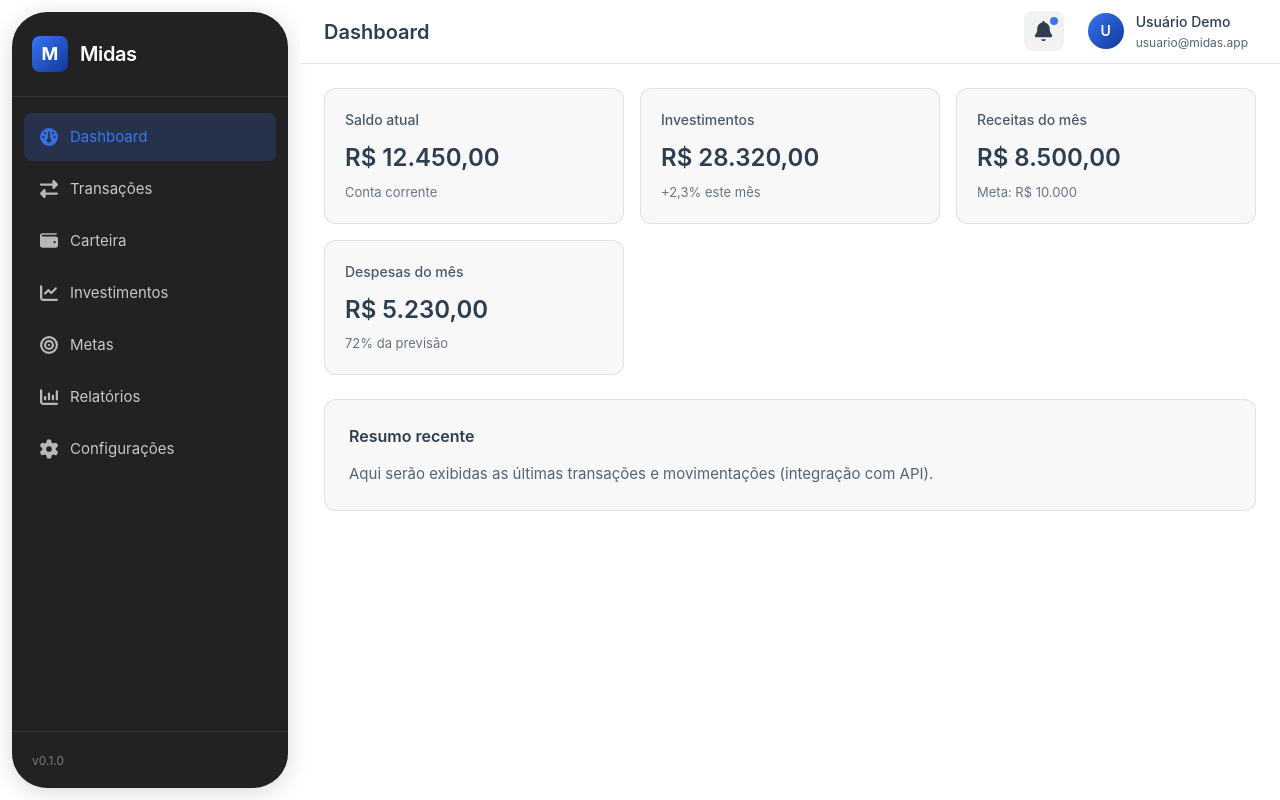
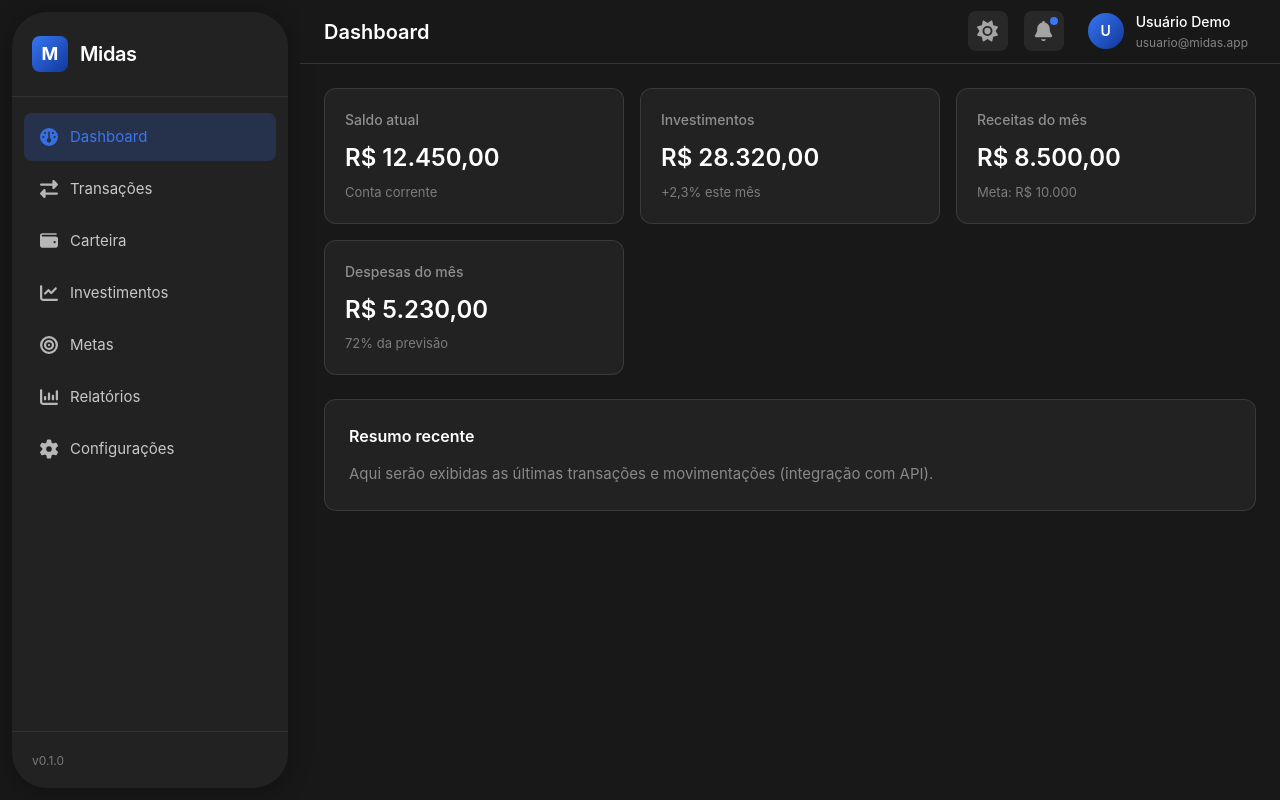
Before and after one commit to Enzo-Radel/midas-web, a Vue app: page / in a window 1280 px wide. Built offline with nearby package versions, Linux system fonts and the light colour scheme; the HTML template or start-up script is replaced by a standard one.

Commit message:
cria um lightmode para o projeto

```diff
--- a/src/assets/base.css
+++ b/src/assets/base.css
@@ -21,8 +21,9 @@
   --vt-c-text-dark-2: rgba(235, 235, 235, 0.64);
 }
 
-/* semantic color variables for this project */
-:root {
+/* Light mode (padrão quando o usuário escolhe light) */
+:root,
+[data-theme="light"] {
   --color-background: var(--vt-c-white);
   --color-background-soft: var(--vt-c-white-soft);
   --color-background-mute: var(--vt-c-white-mute);
@@ -36,8 +37,8 @@
   --section-gap: 160px;
 }
 
-@media (prefers-color-scheme: dark) {
-  :root {
+/* Dark mode (quando o usuário escolhe dark) */
+[data-theme="dark"] {
   --color-background: var(--vt-c-black);
   --color-background-soft: var(--vt-c-black-soft);
   --color-background-mute: var(--vt-c-black-mute);
@@ -47,7 +48,6 @@
 
   --color-heading: var(--vt-c-text-dark-1);
   --color-text: var(--vt-c-text-dark-2);
-  }
 }
 
 *,
@@ -63,8 +63,8 @@ body {
   color: var(--color-text);
   background: var(--color-background);
   transition:
-    color 0.5s,
-    background-color 0.5s;
+    color 0.3s,
+    background-color 0.3s;
   line-height: 1.6;
   font-family:
     Inter,
--- a/src/assets/main.css
+++ b/src/assets/main.css
@@ -3,8 +3,6 @@
 :root {
     --sidebar-width: 300px;
     --header-height: 64px;
-    --sidebar-bg: var(--vt-c-black-soft);
-    --sidebar-text: var(--vt-c-white);
     /* Espaço entre a primeira camada e o painel flutuante */
     --sidebar-gap: 12px;
     /* Bordas arredondadas do painel */
@@ -13,6 +11,41 @@
     --color-accent: #3876F2;
     --color-accent-dark: #103799;
     --color-accent-light: #5B9BF5;
+}
+
+/* Light mode: sidebar com mais contraste e sombra marcante */
+:root,
+[data-theme="light"] {
+    --sidebar-bg: #f6f8fb;
+    --sidebar-text: #1a1a1a;
+    --sidebar-border: rgba(0, 0, 0, 0.1);
+    --sidebar-link-color: rgba(0, 0, 0, 0.75);
+    --sidebar-link-hover-bg: rgba(0, 0, 0, 0.08);
+    --sidebar-version-color: rgba(0, 0, 0, 0.5);
+    --sidebar-panel-shadow: 0 4px 16px rgba(0, 0, 0, 0.12), 0 0 0 1px rgba(0, 0, 0, 0.08);
+    /* Área Midas: fundo em degradê azul, texto e ícone invertidos */
+    --sidebar-brand-bg: linear-gradient(120deg, var(--color-accent-dark) 0%, var(--color-accent) 20%, var(--color-accent-dark) 100%);
+    --sidebar-brand-text: #fff;
+    --sidebar-brand-border: rgba(255, 255, 255, 0.2);
+    --brand-icon-bg: #fff;
+    --brand-icon-color: var(--color-accent);
+}
+
+/* Dark mode: sidebar escura */
+[data-theme="dark"] {
+    --sidebar-bg: var(--vt-c-black-soft);
+    --sidebar-text: var(--vt-c-white);
+    --sidebar-border: rgba(255, 255, 255, 0.08);
+    --sidebar-link-color: rgba(255, 255, 255, 0.75);
+    --sidebar-link-hover-bg: rgba(255, 255, 255, 0.08);
+    --sidebar-version-color: rgba(255, 255, 255, 0.4);
+    --sidebar-panel-shadow: 0 4px 24px rgba(0, 0, 0, 0.3);
+    /* Área Midas: igual ao resto da sidebar, ícone azul com M branco */
+    --sidebar-brand-bg: transparent;
+    --sidebar-brand-text: var(--vt-c-white);
+    --sidebar-brand-border: rgba(255, 255, 255, 0.08);
+    --brand-icon-bg: linear-gradient(135deg, var(--color-accent) 0%, var(--color-accent-dark) 100%);
+    --brand-icon-color: #fff;
 }
 
 #app {
--- a/src/layouts/AppLayout.vue
+++ b/src/layouts/AppLayout.vue
@@ -1,7 +1,9 @@
 <script setup lang="ts">
 import { RouterLink, RouterView, useRoute } from 'vue-router'
+import { useThemeStore } from '../stores/theme'
 
 const route = useRoute()
+const themeStore = useThemeStore()
 
 // Mock: opções do menu lateral (será substituído por dados da API)
 const sidebarItems = [
@@ -52,6 +54,15 @@ const hasUnreadNotifications = true
           <h1 class="header-title">{{ route.meta?.title ?? 'Dashboard' }}</h1>
         </div>
         <div class="header-right">
+          <button
+            type="button"
+            class="header-btn"
+            :title="themeStore.isDark ? 'Usar tema claro' : 'Usar tema escuro'"
+            :aria-label="themeStore.isDark ? 'Ativar light mode' : 'Ativar dark mode'"
+            @click="themeStore.toggleTheme()"
+          >
+            <FontAwesomeIcon :icon="themeStore.isDark ? 'sun' : 'moon'" class="header-btn-icon" />
+          </button>
           <button type="button" class="header-btn" title="Notificações" aria-label="Notificações">
             <FontAwesomeIcon icon="bell" class="header-btn-icon" />
             <span v-if="hasUnreadNotifications" class="header-badge" aria-hidden="true" />
@@ -97,11 +108,11 @@ const hasUnreadNotifications = true
   display: flex;
   flex-direction: column;
   min-height: 0;
-  background: var(--sidebar-bg, var(--vt-c-black-soft));
-  color: var(--sidebar-text, var(--vt-c-white));
+  background: var(--sidebar-bg);
+  color: var(--sidebar-text);
   border-radius: var(--sidebar-panel-radius, 1rem);
   overflow: hidden;
-  box-shadow: 0 4px 24px rgba(0, 0, 0, 0.15);
+  box-shadow: var(--sidebar-panel-shadow);
 }
 
 .sidebar-brand {
@@ -109,15 +120,17 @@ const hasUnreadNotifications = true
   align-items: center;
   gap: 0.75rem;
   padding: 1.5rem 1.25rem;
-  border-bottom: 1px solid rgba(255, 255, 255, 0.08);
+  background: var(--sidebar-brand-bg, transparent);
+  color: var(--sidebar-brand-text, inherit);
+  border-bottom: 1px solid var(--sidebar-brand-border, var(--sidebar-border));
 }
 
 .brand-icon {
   width: 2.25rem;
   height: 2.25rem;
   border-radius: 0.5rem;
-  background: linear-gradient(135deg, var(--color-accent) 0%, var(--color-accent-dark) 100%);
-  color: #fff;
+  background: var(--brand-icon-bg, linear-gradient(135deg, var(--color-accent) 0%, var(--color-accent-dark) 100%));
+  color: var(--brand-icon-color, #fff);
   display: flex;
   align-items: center;
   justify-content: center;
@@ -145,13 +158,13 @@ const hasUnreadNotifications = true
   gap: 0.75rem;
   padding: 0.75rem 1rem;
   border-radius: 0.5rem;
-  color: rgba(255, 255, 255, 0.75);
+  color: var(--sidebar-link-color);
   text-decoration: none;
   transition: background 0.2s, color 0.2s;
 }
 
 .sidebar-link:hover {
-  background: rgba(255, 255, 255, 0.08);
+  background: var(--sidebar-link-hover-bg);
   color: var(--sidebar-text);
 }
 
@@ -172,12 +185,12 @@ const hasUnreadNotifications = true
 
 .sidebar-footer {
   padding: 1rem 1.25rem;
-  border-top: 1px solid rgba(255, 255, 255, 0.08);
+  border-top: 1px solid var(--sidebar-border);
 }
 
 .sidebar-version {
   font-size: 0.75rem;
-  color: rgba(255, 255, 255, 0.4);
+  color: var(--sidebar-version-color);
 }
 
 .main-wrapper {
--- a/src/main.ts
+++ b/src/main.ts
@@ -13,10 +13,16 @@ import {
     faChartColumn,
     faGear,
     faBell,
+    faSun,
+    faMoon,
 } from '@fortawesome/free-solid-svg-icons'
 
 import App from './App.vue'
 import router from './router'
+import { getStoredTheme } from './stores/theme'
+
+// Aplica o tema salvo antes da primeira renderização para evitar flash
+document.documentElement.setAttribute('data-theme', getStoredTheme())
 
 library.add(
     faGauge,
@@ -27,6 +33,8 @@ library.add(
     faChartColumn,
     faGear,
     faBell,
+    faSun,
+    faMoon,
 )
 
 const app = createApp(App)
--- /dev/null
+++ b/src/stores/theme.ts
@@ -0,0 +1,42 @@
+import { ref, computed } from 'vue'
+import { defineStore } from 'pinia'
+
+const STORAGE_KEY = 'midas-theme'
+
+export type Theme = 'light' | 'dark'
+
+export function getStoredTheme(): Theme {
+    try {
+        const stored = localStorage.getItem(STORAGE_KEY)
+        if (stored === 'light' || stored === 'dark') return stored
+    } catch {
+        /* ignore */
+    }
+    return 'dark'
+}
+
+function applyTheme(theme: Theme) {
+    document.documentElement.setAttribute('data-theme', theme)
+}
+
+export const useThemeStore = defineStore('theme', () => {
+    const theme = ref<Theme>(getStoredTheme())
+
+    const isDark = computed(() => theme.value === 'dark')
+
+    function setTheme(newTheme: Theme) {
+        theme.value = newTheme
+        try {
+            localStorage.setItem(STORAGE_KEY, newTheme)
+        } catch {
+            /* ignore */
+        }
+        applyTheme(newTheme)
+    }
+
+    function toggleTheme() {
+        setTheme(theme.value === 'dark' ? 'light' : 'dark')
+    }
+
+    return { theme, isDark, setTheme, toggleTheme }
+})
```
Lines whose indentation alone changed are shown as unchanged.
